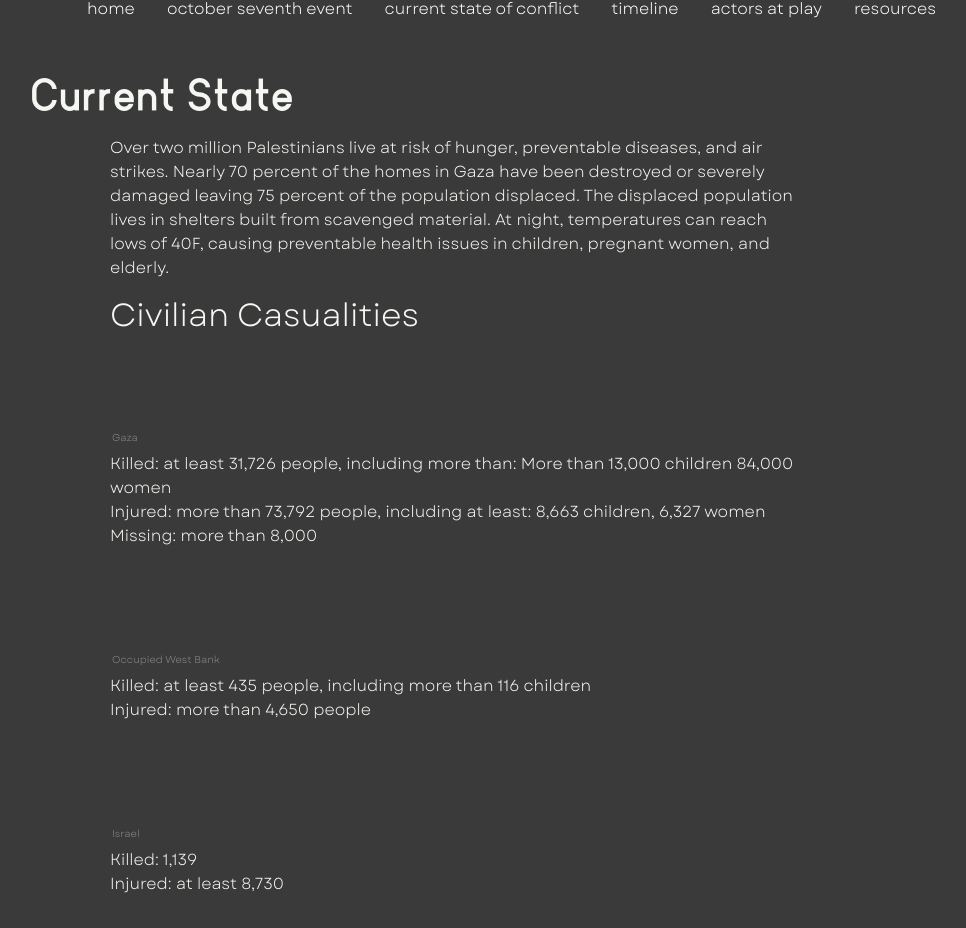
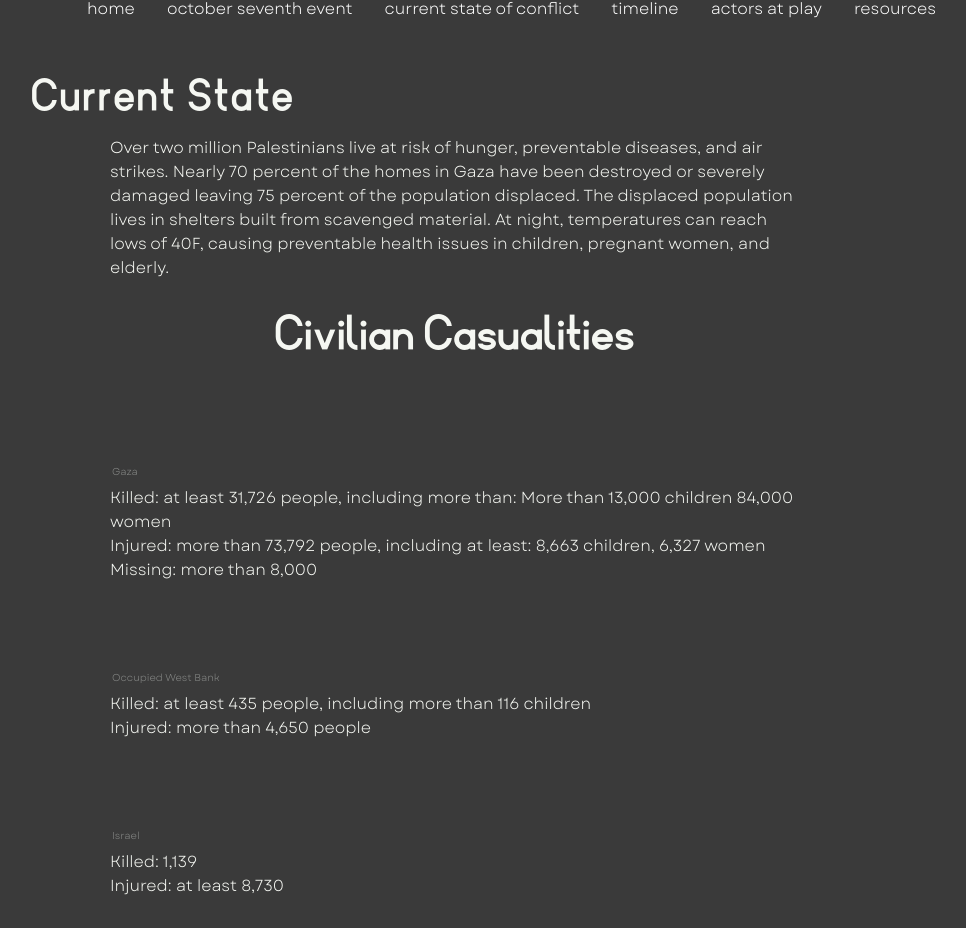
Before and after one commit to BJennin4/HIC_Project2, a React (Create React App) app in the folder gaza/: page /HIC_Project2/CurrentState in a window 1280 px wide. Shown: the part 117-1045 px from the top of the page, without its empty margins (185-1151 px from the left). Built offline with nearby package versions, Linux system fonts and the light colour scheme.

Commit message:
formatting tags editted

```diff
--- a/gaza/src/pages/CurrentState.js
+++ b/gaza/src/pages/CurrentState.js
@@ -12,24 +12,27 @@ const CurrentState = () => {
                         <Card.Body>
                         <Card.Title className='card-title'>Current State</Card.Title>
                             <Card.Text className='card-text'>
-                                    <p> Over two million Palestinians live at risk of hunger, preventable diseases, and air strikes.
+                                Over two million Palestinians live at risk of hunger, preventable diseases, and air strikes.
                                      Nearly 70 percent of the homes in Gaza have been destroyed or severely damaged leaving 75 percent of the population displaced. The displaced population lives in shelters built from scavenged material.
                                      At night, temperatures can reach lows of 40F, causing preventable health issues in children, pregnant women, and elderly.
-                                    </p>
-                                <h2>Civilian Casualities</h2>
+
+
+                            </Card.Text>
+                            <Card.Text>
+                                <h1>Civilian Casualities</h1>
                                     <h3>Gaza</h3>
-                                    <p>Killed: at least 31,726 people, including more than:
+                                    Killed: at least 31,726 people, including more than:
 	                                 More than 13,000 children
 	                                 84,000 women<br></br>
                                      Injured: more than 73,792 people, including at least: 8,663 children, 6,327 women<br></br>
                                     Missing: more than 8,000
-                                    </p>
+
                                     <h3>Occupied West Bank</h3>
-                                   <p> Killed: at least 435 people, including more than 116 children<br></br>
-                                    Injured: more than 4,650 people</p>
+                                    Killed: at least 435 people, including more than 116 children<br></br>
+                                    Injured: more than 4,650 people
                                     <h3>Israel</h3>
-                                     <p>Killed: 1,139<br></br>
-                                      Injured: at least 8,730</p>
+                                    Killed: 1,139<br></br>
+                                      Injured: at least 8,730
                             </Card.Text>
                     </Card.Body>
                     </Card>
```
